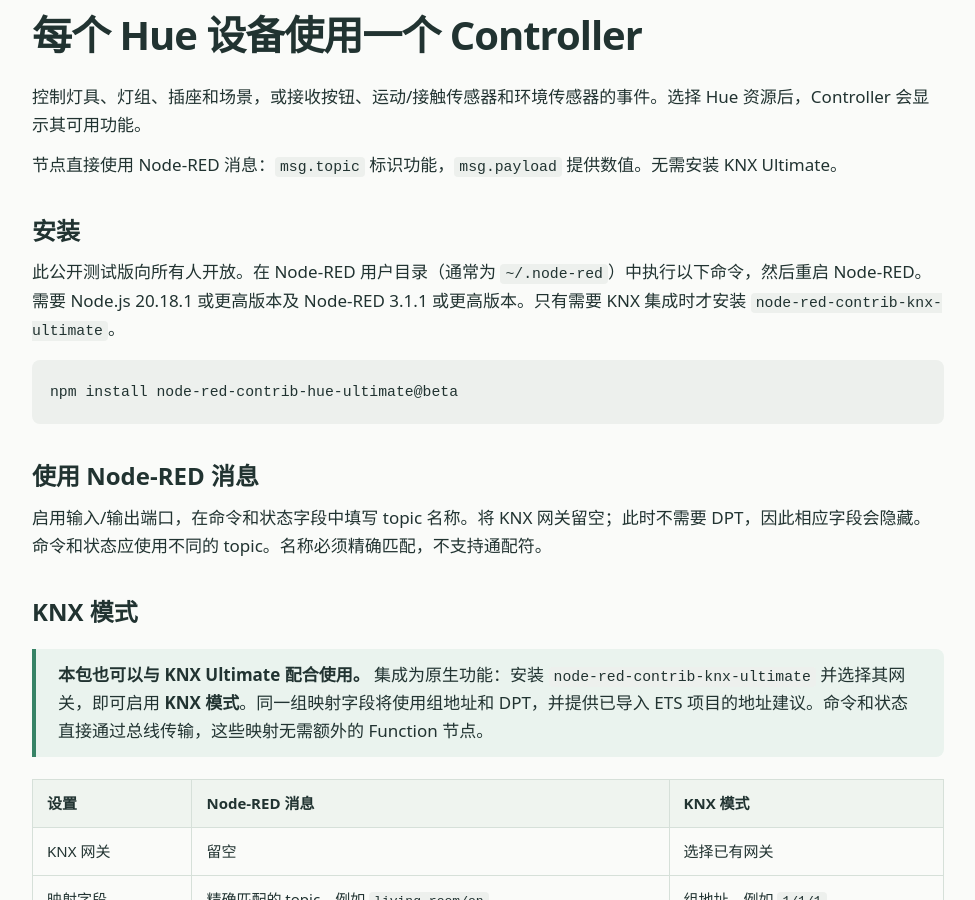
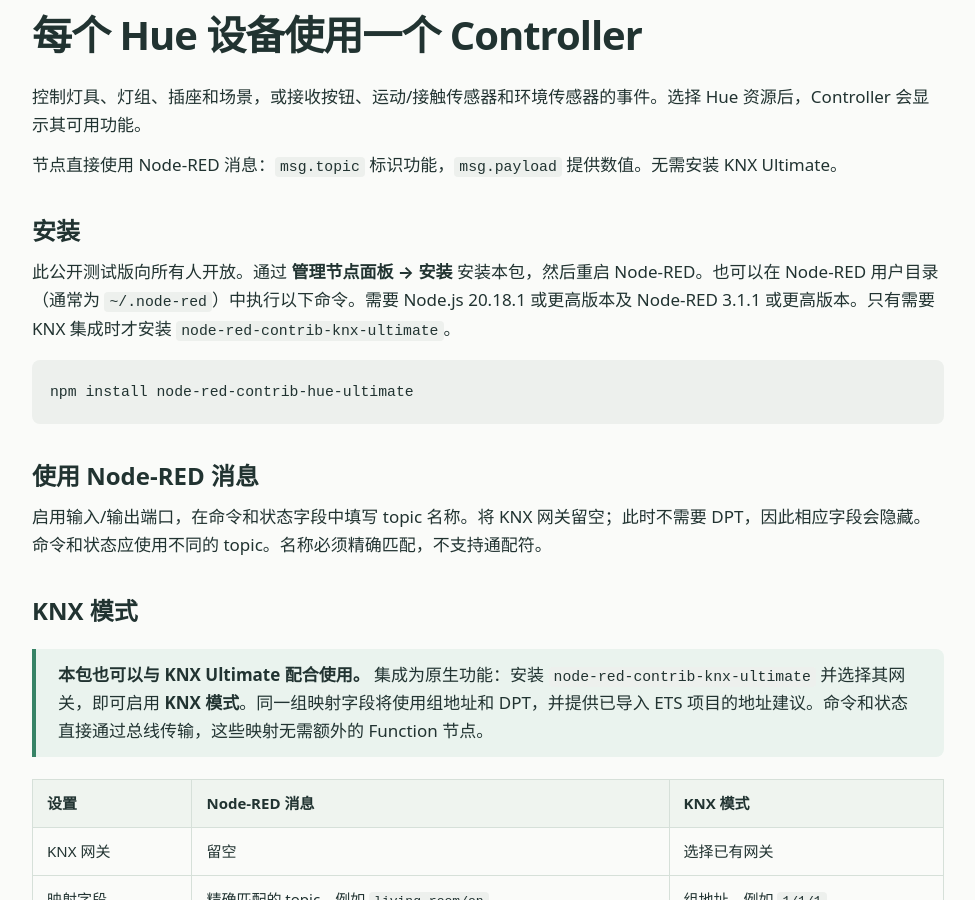
Before and after one commit to Supergiovane/node-red-contrib-hue-ultimate, a Jekyll site: the page built from docs/zh-CN/index.md, in a window 1280 px wide and 900 px high, scrolled down 496 px. Shown: the whole window, without its empty margins (152-1127 px from the left). Built offline with Jekyll 4.4.1, drawn with Linux system fonts in a browser that asks for light colours.

Commit message:
Make public beta available through the Node-RED palette

````diff
--- a/docs/zh-CN/index.md
+++ b/docs/zh-CN/index.md
@@ -11,10 +11,10 @@ section: index
 
 ## 安装
 
-此公开测试版向所有人开放。在 Node-RED 用户目录（通常为 `~/.node-red`）中执行以下命令，然后重启 Node-RED。需要 Node.js 20.18.1 或更高版本及 Node-RED 3.1.1 或更高版本。只有需要 KNX 集成时才安装 `node-red-contrib-knx-ultimate`。
+此公开测试版向所有人开放。通过 **管理节点面板 → 安装** 安装本包，然后重启 Node-RED。也可以在 Node-RED 用户目录（通常为 `~/.node-red`）中执行以下命令。需要 Node.js 20.18.1 或更高版本及 Node-RED 3.1.1 或更高版本。只有需要 KNX 集成时才安装 `node-red-contrib-knx-ultimate`。
 
 ```sh
-npm install node-red-contrib-hue-ultimate@beta
+npm install node-red-contrib-hue-ultimate
 ```
 
 ## 使用 Node-RED 消息
--- a/package.json
+++ b/package.json
@@ -81,7 +81,7 @@
   "homepage": "https://supergiovane.github.io/node-red-contrib-hue-ultimate/",
   "publishConfig": {
     "access": "public",
-    "tag": "beta",
+    "tag": "latest",
     "registry": "https://registry.npmjs.org/"
   }
 }
````
Also changed, not shown: docs/de/index.md (+2 -2 lines), docs/en/index.md (+2 -2 lines), docs/es/index.md (+2 -2 lines), docs/fr/index.md (+2 -2 lines), docs/it/index.md (+2 -2 lines), README.md.
